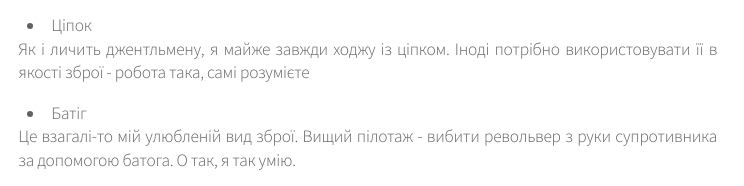
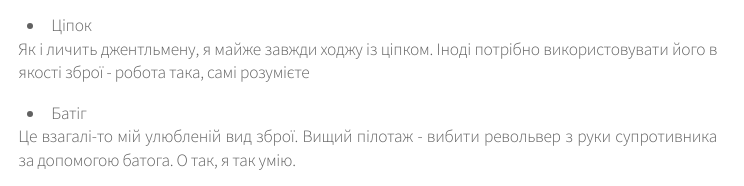
Before and after one commit to negativchik09/homepage, a plain HTML site: page index.html in a window 1280 px wide. Shown: the part 3067-3253 px from the top of the page, 435-1179 px from the left. Drawn offline with Linux system fonts and the light colour scheme.

Commit message:
Update index.html

```diff
--- a/index.html
+++ b/index.html
@@ -158,7 +158,7 @@
             <li>Револьвер</li>
             <p>Ну ви вже читали про монограмму королеви на стіні.</p>
             <li>Ціпок</li>
-            <p>Як і личить джентльмену, я майже завжди ходжу із ціпком. Іноді потрібно використовувати її в якості зброї - робота така, самі розумієте</p>
+            <p>Як і личить джентльмену, я майже завжди ходжу із ціпком. Іноді потрібно використовувати його в якості зброї - робота така, самі розумієте</p>
             <li>Батіг</li>
             <p>Це взагалі-то мій улюбленій вид зброї. Вищий пілотаж - вибити револьвер з руки супротивника за допомогою батога. О так, я так умію.</p>
             <li>Рукопашний бій</li>
```
